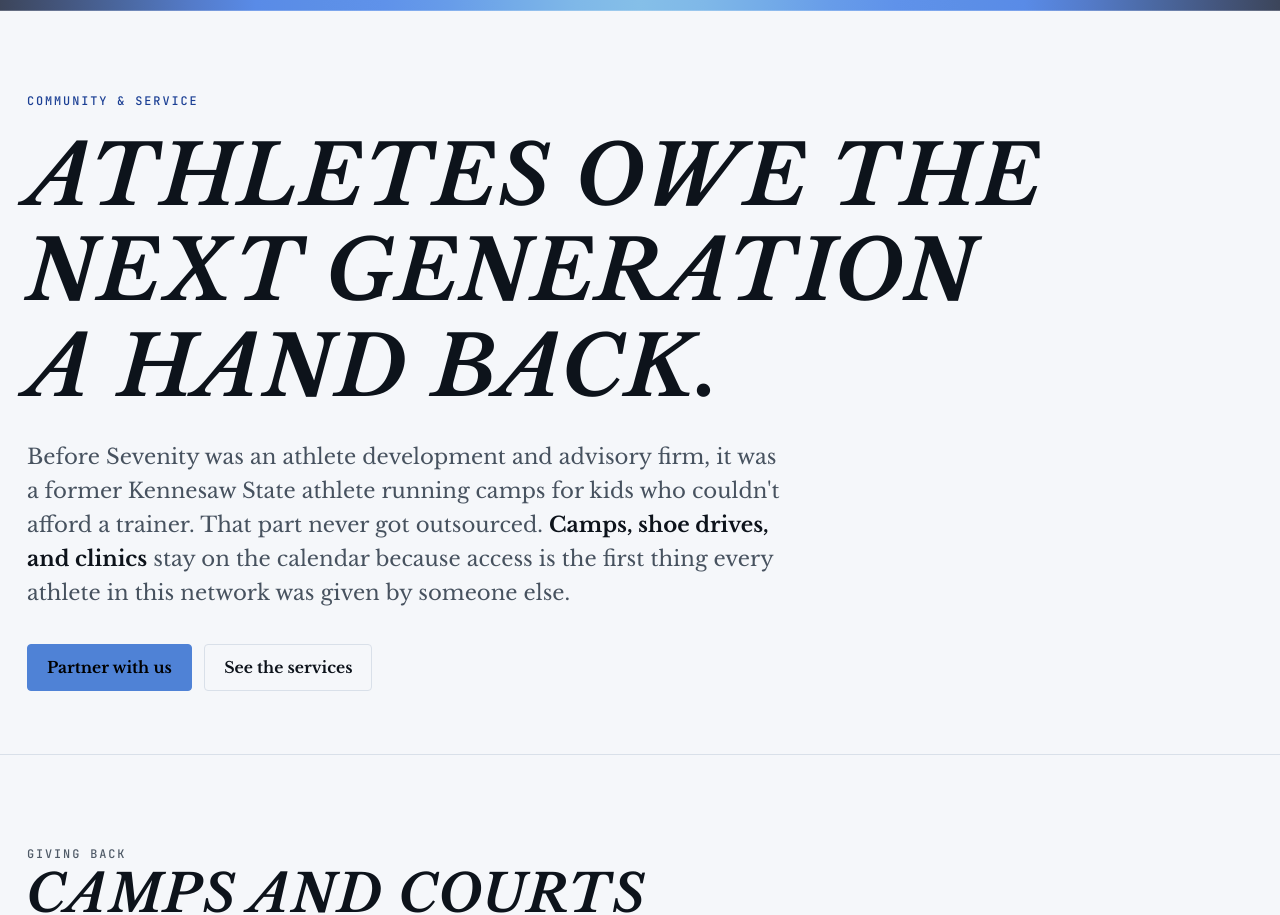
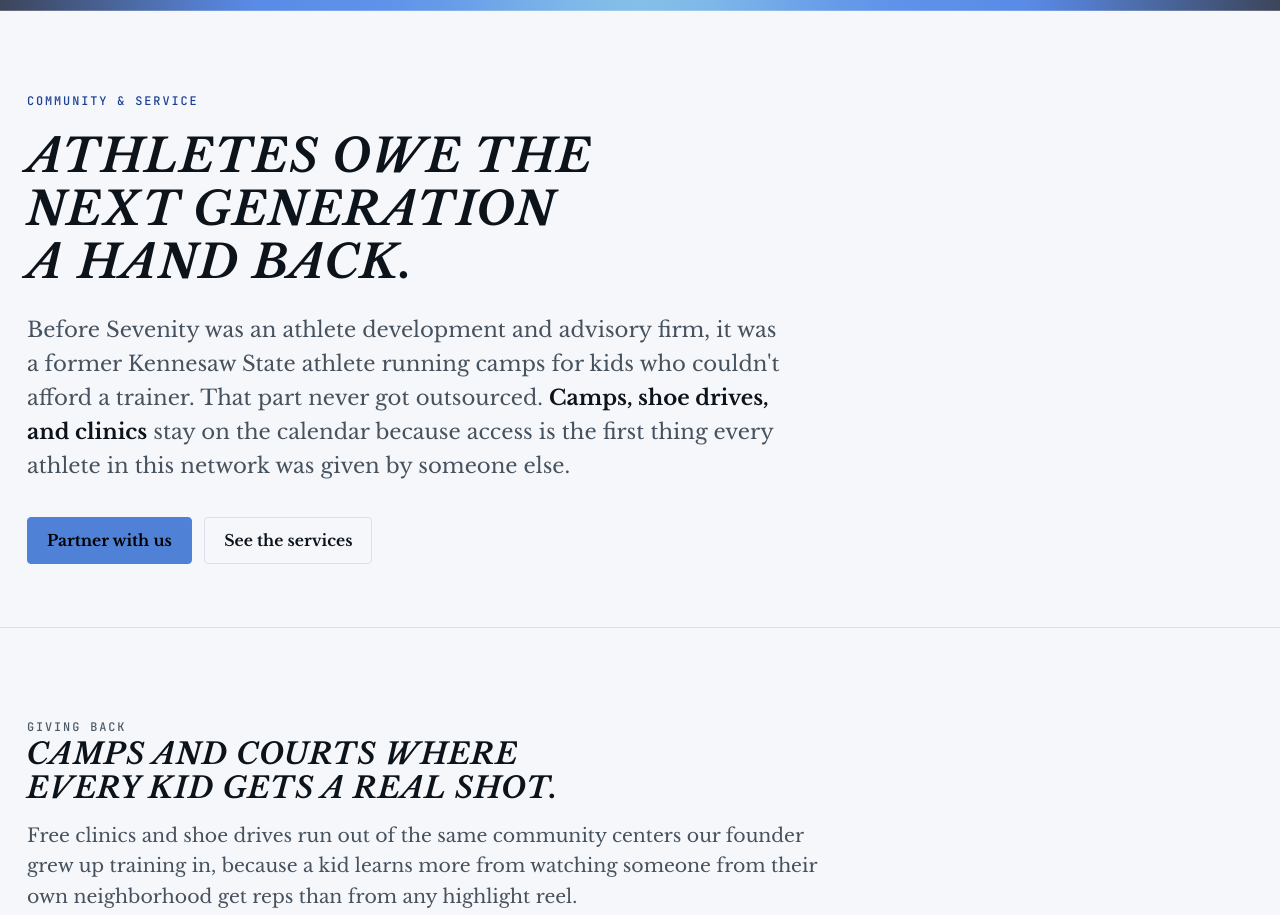
Before and after one commit to moverton7474/Sevenity-Sports-Group, a plain HTML site: page public/community.html in a window 1280 px wide. Shown: the part 67-982 px from the top of the page. Drawn offline with nearby package versions, Linux system fonts and the light colour scheme; a script that the page names is missing.

Commit message:
Contact and community: smaller headings on computers
On 1024px+ the page headline caps at 3.1rem (was 4.6rem, ~87px on a MacBook,
now ~53px) and section headings at 2.1rem (was 2.9rem, ~55px, now ~34px), so
these two pages match the rest of the site. Phones unchanged.

Co-Authored-By: Claude Opus 5.5 <noreply@anthropic.com>
Claude-Session: https://claude.ai/code/session_01KR2TzXVVv8ScGNiHGSXMww

```diff
--- a/public/community.html
+++ b/public/community.html
@@ -168,6 +168,11 @@ footer a{color:var(--ink-3)}
   .nav-toggle{font-size:1.05rem;padding:.7rem 1.4rem}
   .nav-links{min-width:18rem}
   .nav-links a{font-size:.95rem;padding:.95rem 1.7rem}
+}
+/* computers: keep the big headings in proportion so laptops don't look zoomed in */
+@media(min-width:1024px){
+  .hero h1{font-size:clamp(2.2rem,3.6vw,3.1rem)}
+  h2{font-size:clamp(1.5rem,2.3vw,2.1rem)}
 }
 @media(min-width:1440px){
   html{font-size:118.75%}
```
Also changed, not shown: public/contact.html (+5 -0 lines).
